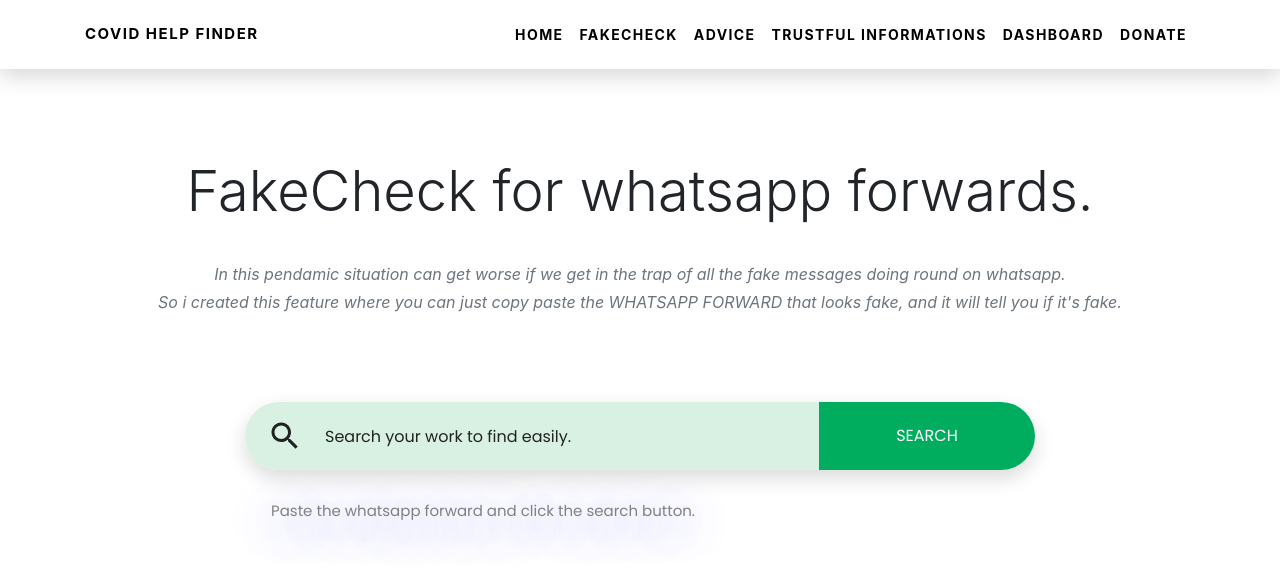
After one commit to ahmedreza1/corona-Help-Finder, a Django app: page /covid/fakecheck/ in a window 1280 px wide. The commit adds this page. Shown: the top 584 px of the page. Run offline with Django 3.2, Linux system fonts and the light colour scheme; data comes from the database, SQL or seed files in the repository; both versions use the stored data as it was after the commit; some libraries are stand-ins or nearby versions.

Commit message:
Added fakecheck to check if whatsapp forward is fake

```diff
--- a/covid/admin.py
+++ b/covid/admin.py
@@ -1,8 +1,9 @@
 from django.contrib import admin
-from .models import State, MyPost, MyProfile, MyPayment
+from .models import State, MyPost, MyProfile, MyPayment, FakeCheck
 
 # Register your models here.
 admin.site.register(State)
 admin.site.register(MyPost)
 admin.site.register(MyProfile)
 admin.site.register(MyPayment)
+admin.site.register(FakeCheck)
--- a/covid/models.py
+++ b/covid/models.py
@@ -60,3 +60,9 @@
 	author = models.ForeignKey(to=MyProfile, on_delete=CASCADE, null=True, blank=True)
 	def __str__(self):
 		return "%s" % self.account_num
+
+# The Fake whatsapp forward model
+class FakeCheck(models.Model):
+	msg = models.TextField(null=False, blank=False)
+	def __str__(self):
+		return "%s" % self.msg
--- a/covid/static/css/style.css
+++ b/covid/static/css/style.css
@@ -13,6 +13,9 @@
 
 .navbar .nav-link {
     color: #000;
+}
+.nav-link{
+    font-size: 14px;
 }
 
 .navbar .nav-link:hover,
@@ -41,7 +44,9 @@
     color: #555;
     text-decoration: none;
 }
-
+.navbar-brand{
+    font-size: 15px;
+}
 .navbar.active .navbar-brand {
     color: #555;
 }
--- a/covid/templates/base.html
+++ b/covid/templates/base.html
@@ -25,6 +25,7 @@
         <div id="navbarSupportedContent" class="collapse navbar-collapse">
           <ul class="navbar-nav ml-auto">
                       <li class="nav-item active"><a href="/" class="nav-link text-uppercase font-weight-bold">Home <span class="sr-only">(current)</span></a></li>
+                      <li class="nav-item"><a href="/covid/fakecheck/" class="nav-link text-uppercase font-weight-bold">FakeCheck</a></li>
                       <li class="nav-item"><a href="/covid/tips" class="nav-link text-uppercase font-weight-bold">Advice</a></li>
                       <li class="nav-item"><a href="/covid/info" class="nav-link text-uppercase font-weight-bold">Trustful Informations</a></li>
                       <li class="nav-item"><a href="/covid/dashboard" class="nav-link text-uppercase font-weight-bold">Dashboard</a></li>
--- /dev/null
+++ b/covid/templates/covid/fakecheck_list.html
@@ -0,0 +1,64 @@
+{% extends 'base.html' %}
+{% block content %}
+
+
+<div class="container py-5">
+<section class="py-5 header text-center">
+    <div class="container py-4">
+        <header>
+            <h1 class="display-4">FakeCheck for whatsapp forwards.</h1>
+            <p class="font-italic text-muted mb-1">In this pendamic situation can get worse if we get in the trap of all the fake messages doing round on whatsapp.</p>
+            <p class="font-italic text-muted">So i created this feature where you can just copy paste the WHATSAPP FORWARD that looks fake, and it will tell you if it's fake.
+            </p>
+        </header>
+    </div>
+</section>
+
+    <div class="s200">
+      <form>
+        <div class="inner-form">
+          <div class="input-field first-wrap">
+            <div class="svg-wrapper">
+              <svg xmlns="http://www.w3.org/2000/svg" width="24" height="24" viewBox="0 0 24 24">
+                <path d="M15.5 14h-.79l-.28-.27C15.41 12.59 16 11.11 16 9.5 16 5.91 13.09 3 9.5 3S3 5.91 3 9.5 5.91 16 9.5 16c1.61 0 3.09-.59 4.23-1.57l.27.28v.79l5 4.99L20.49 19l-4.99-5zm-6 0C7.01 14 5 11.99 5 9.5S7.01 5 9.5 5 14 7.01 14 9.5 11.99 14 9.5 14z"></path>
+              </svg>
+            </div>
+            <input id="search" placeholder="Search your work to find easily." value="{{ request.GET.sf }}" type="text" name="sf" />
+          </div>
+          <div class="input-field second-wrap">
+            <button class="btn-search" type="submit" value="Search">SEARCH</button>
+          </div>
+        </div>
+        <span class="info">Paste the whatsapp forward and click the search button.</span>
+      </form>
+    </div>
+
+
+  <div class="py-5">
+    <div class="row">
+
+
+
+      {% for n1 in fakecheck_list %}
+      <!-- Fake item -->
+      <div class="col-xl-3 col-lg-4 col-md-6 mb-4">
+        <div class="bg-white rounded shadow-sm"><img src="https://compote.slate.com/images/af3a9278-f35c-43e1-8e1e-fac607891c3c.jpg" alt="" class="img-fluid card-img-top">
+          <div class="p-4">
+            <p class="small text-muted mb-0">{{n1.msg}}</p>
+            <div class="d-flex align-items-center justify-content-between rounded-pill bg-light px-3 py-2 mt-4">
+              <p class="small mb-0"><span class="font-weight-bold">Fake Rating:</span></p>
+              <div class="badge badge-danger px-3 rounded-pill font-weight-normal">100% Fake</div>
+            </div>
+          </div>
+        </div>
+      </div>
+      <!-- End -->
+      {% empty %}
+      <div class="col text-center">
+      <p class="font-italic text-muted">We didn't find this fake forward but that doesn't mean it can't me fake please check on the internet.</p>
+  </div>
+      {% endfor %}
+    </div>
+  </div>
+</div>
+{% endblock %}
--- a/covid/urls.py
+++ b/covid/urls.py
@@ -25,6 +25,8 @@
 # Orginizations Bank Account Details URL
     path('mypayment/create/', views.MyPaymentCreate.as_view(success_url="/covid/myprofile")),
     path('mypayment/edit/<int:pk>', views.MyPaymentUpdateView.as_view(success_url="/covid/myprofile")),
+# FakeCheck URL
+    path('fakecheck/', views.FakecheckListView.as_view()),
 # Root URL
     path('', RedirectView.as_view(url="home/")),
 ]
--- a/covid/views.py
+++ b/covid/views.py
@@ -4,7 +4,7 @@
 from django.utils.decorators import method_decorator
 from django.contrib.auth.decorators import login_required
 from django.views.generic.list import ListView
-from covid.models import MyPost, MyProfile, MyPayment
+from covid.models import MyPost, MyProfile, MyPayment, FakeCheck
 from . import models
 from django.views.generic.detail import DetailView
 from django.db.models import Q
@@ -145,3 +145,13 @@
 class MyPaymentUpdateView(UpdateView):
     model = MyPayment
     fields = ["account_num", "bank_name", "ifsc", "beneficiary_name"]
+
+
+#### FakeCheck Views ####
+class FakecheckListView(ListView):
+    model = FakeCheck
+    def get_queryset(self):
+        sf = self.request.GET.get("sf")
+        if sf == None:
+            sf = ""
+        return FakeCheck.objects.filter(Q(msg__icontains = sf)).order_by("-id");
```
Also changed, not shown: covid/migrations/0006_fakecheck.py (added), db.sqlite3.
